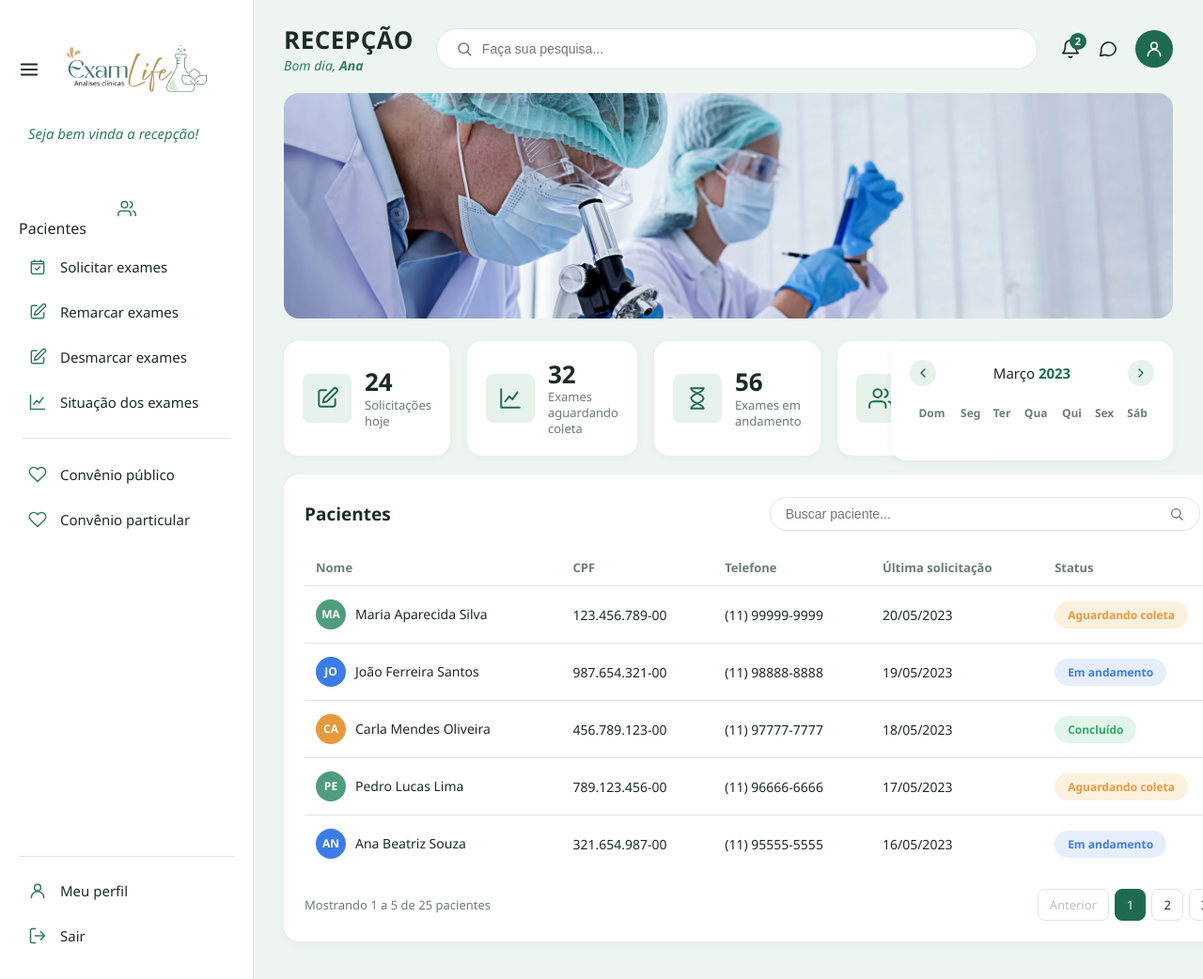
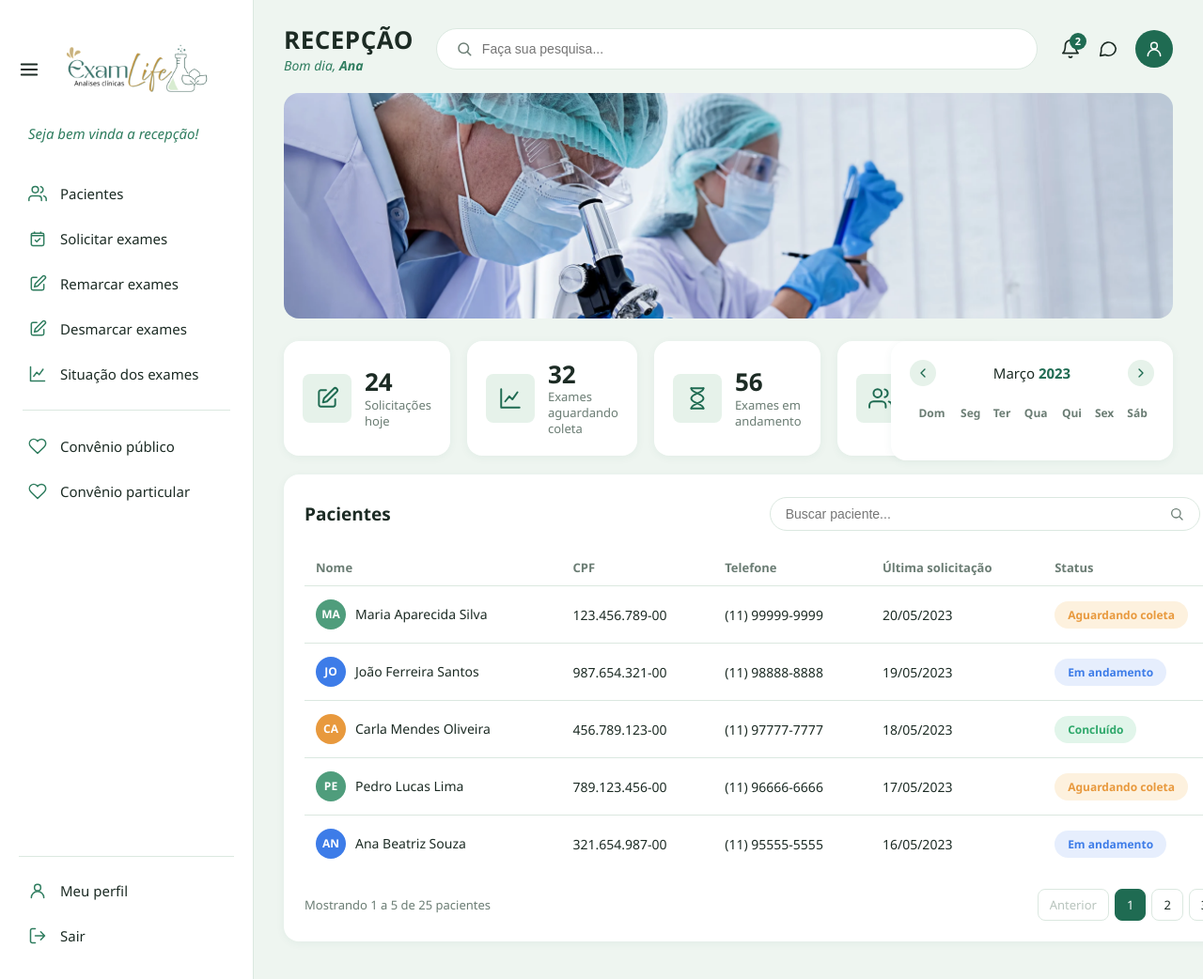
Before and after one commit to FranGlauber/pi2, a Flask app: page /recepcao in a window 1280 px wide. Shown: the whole page at 94% size. Run offline with Flask 3, Linux system fonts and the light colour scheme; lists and menus that the app fills with data are empty.

Commit message:
Update recepcao.html

```diff
--- a/templates/recepcao.html
+++ b/templates/recepcao.html
@@ -26,14 +26,12 @@
     <p class="sidebar-welcome">Seja bem vinda a recepção!</p>
 
     <nav class="sidebar-nav">
-      <a href="#" class="nav-item">
-        <a href="{{url_for('inserir_paciente')}}">
+      <a href="{{url_for('inserir_paciente')}}" class="nav-item">
         <span class="nav-icon">
           <svg width="20" height="20" viewBox="0 0 24 24" fill="none"><path d="M17 21v-2a4 4 0 0 0-4-4H5a4 4 0 0 0-4 4v2" stroke="currentColor" stroke-width="1.8" stroke-linecap="round" stroke-linejoin="round"/><circle cx="9" cy="7" r="4" stroke="currentColor" stroke-width="1.8"/><path d="M23 21v-2a4 4 0 0 0-3-3.87M16 3.13a4 4 0 0 1 0 7.75" stroke="currentColor" stroke-width="1.8" stroke-linecap="round"/></svg>
         </span>
         Pacientes
       </a>
-      <a href="{{url_for('solicitar_exames')}}">
       <a href="#" class="nav-item">
         <span class="nav-icon">
           <svg width="20" height="20" viewBox="0 0 24 24" fill="none"><path d="M4.5 12.5 9 17l10.5-10.5" stroke="currentColor" stroke-width="0" /><path d="M8 3v3M16 3v3M4 8h16M6 5h12a2 2 0 0 1 2 2v12a2 2 0 0 1-2 2H6a2 2 0 0 1-2-2V7a2 2 0 0 1 2-2Z" stroke="currentColor" stroke-width="1.8" stroke-linejoin="round"/><path d="M9 14l2 2 4-4" stroke="currentColor" stroke-width="1.8" stroke-linecap="round" stroke-linejoin="round"/></svg>
```
